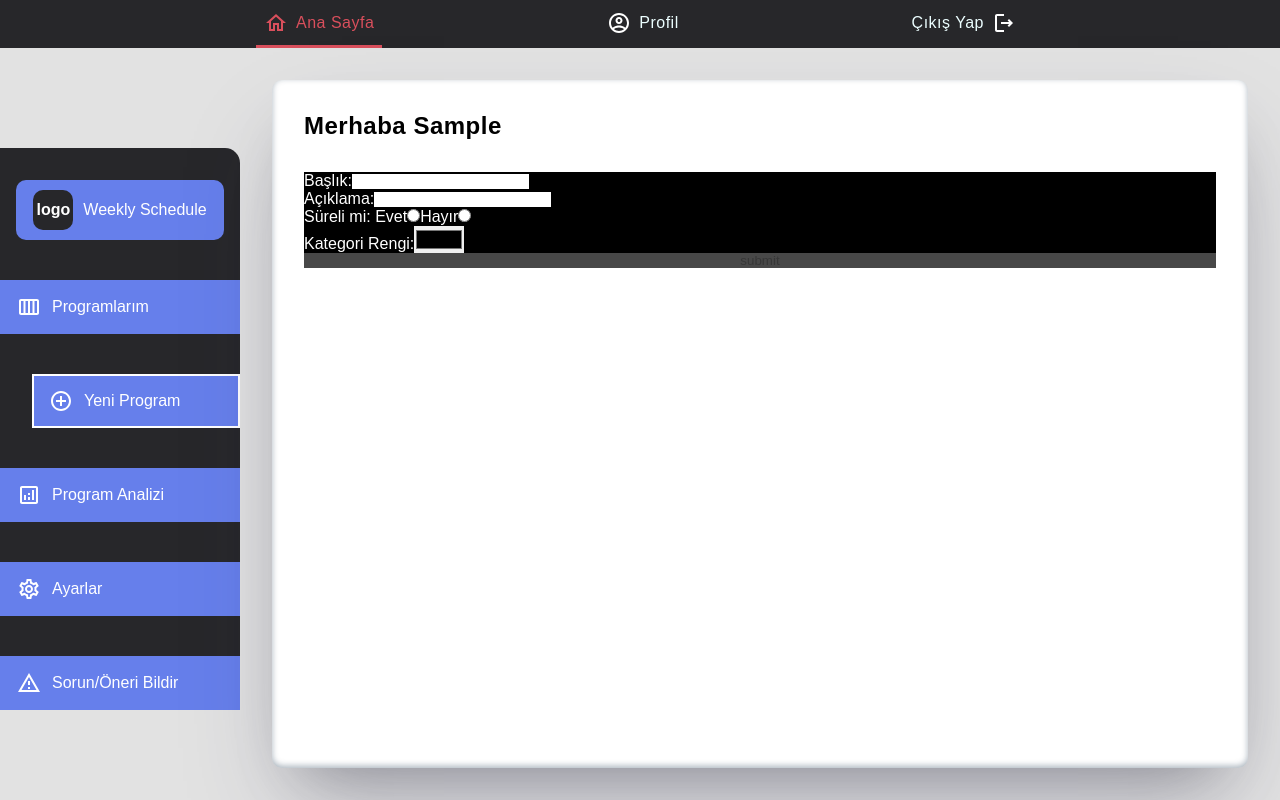
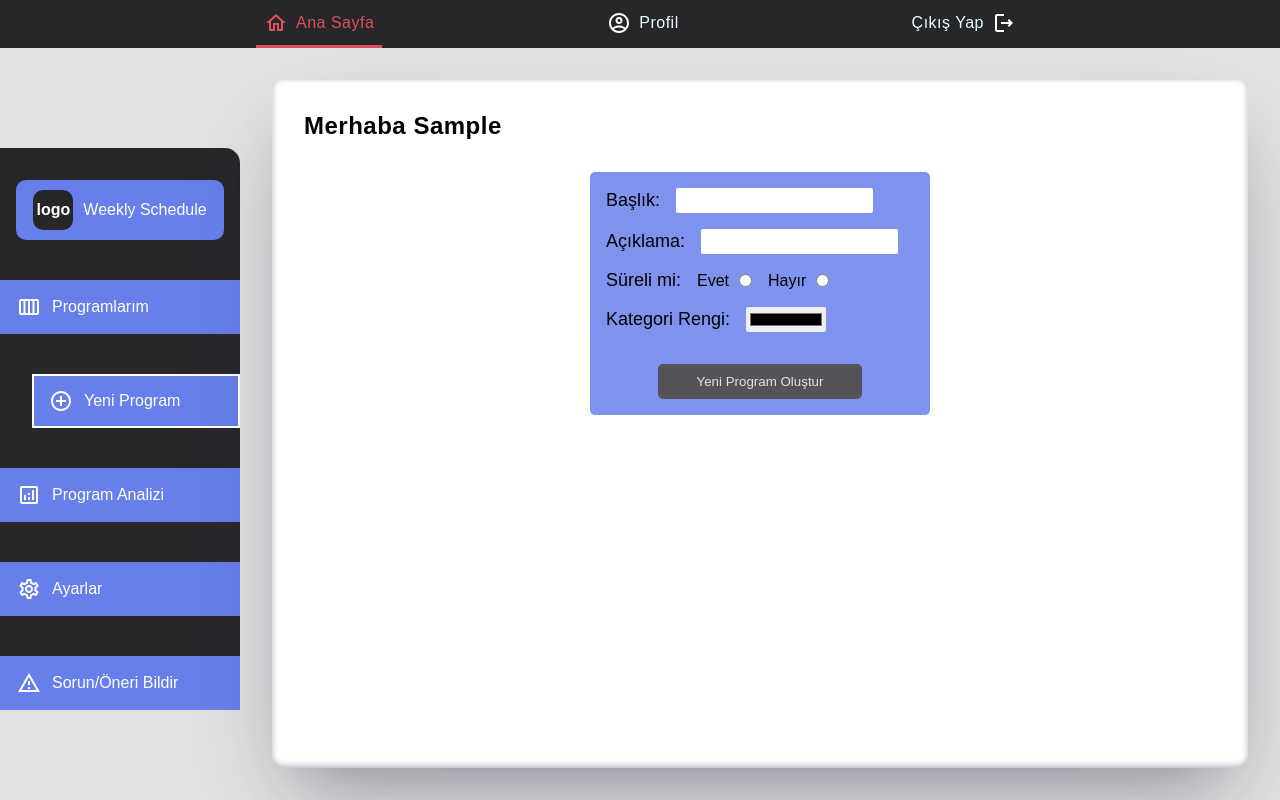
Before and after one commit to muhammedakb/weekly-schedule, a React (Create React App) app: page /weekly-schedule/add-new in a window 1280 px wide. Built offline with nearby package versions, Linux system fonts and the light colour scheme; no server answers; sample sign-in values are in the browser's storage; a web font is replaced by a local one.

Commit message:
New program comp. style

```diff
--- a/data/schedules.json
+++ b/data/schedules.json
@@ -71,6 +71,14 @@
       "startingDate": "13 Mart 2022",
       "endDate": "",
       "category": "#6250ed"
+    },
+    {
+      "id": "79pjnxax6raoux2mzc7x",
+      "title": "nasıl yani reis",
+      "description": "yok",
+      "startingDate": "24 Mart 2022",
+      "endDate": "22 Temmuz 2022",
+      "category": "#d22d2d"
     }
   ]
 }
--- a/src/pages/schedule/NewProgram.jsx
+++ b/src/pages/schedule/NewProgram.jsx
@@ -32,15 +32,7 @@ const NewProgram = () => {
     }
   };
   return (
-    <form
-      style={{
-        display: "flex",
-        flexDirection: "column",
-        background: "#000",
-        color: "#fff",
-      }}
-      onSubmit={handleSubmit(onSubmit)}
-    >
+    <form className="add-new-form" onSubmit={handleSubmit(onSubmit)}>
       <label htmlFor="title">
         Başlık:
         <input
@@ -58,7 +50,9 @@ const NewProgram = () => {
         />
       </label>
       <label htmlFor="isendtime">
-        Süreli mi: Evet
+        Süreli mi:
+        <div className="add-new-form-radio">
+          Evet
           <input
             type="radio"
             id="isendtime"
@@ -66,6 +60,8 @@ const NewProgram = () => {
             value={true}
             onChange={() => setIsChecked(true)}
           />
+        </div>
+        <div className="add-new-form-radio">
           Hayır
           <input
             type="radio"
@@ -74,6 +70,7 @@ const NewProgram = () => {
             value={false}
             onChange={() => setIsChecked(false)}
           />
+        </div>
       </label>
       {isChecked ? (
         <label htmlFor="endtime">
@@ -95,7 +92,11 @@ const NewProgram = () => {
           {...register("category", { required: true })}
         />
       </label>
-      <input type="submit" value="submit" disabled={!formState.isDirty} />
+      <input
+        type="submit"
+        value="yeni program oluştur"
+        disabled={!formState.isDirty}
+      />
     </form>
   );
 };
--- a/src/style/main.scss
+++ b/src/style/main.scss
@@ -9,6 +9,7 @@
 @import "./pages/login";
 @import "./pages/profile";
 @import "./pages/programs";
+@import "./pages/newProgram";
 
 // COMPONENTS
 @import "./components/loginForm";
--- /dev/null
+++ b/src/style/pages/_newProgram.scss
@@ -0,0 +1,53 @@
+.add-new-form {
+  @include flex-column;
+  width: 340px;
+  padding: 1rem;
+  margin: 0 auto;
+  background-color: #667eebd5;
+  border-radius: 5px;
+  row-gap: 1rem;
+  font-size: 18px;
+  label {
+    @include vertical-center;
+    gap: 1rem;
+  }
+  &-radio {
+    @include vertical-center;
+    gap: 10px;
+    font-size: 16px;
+  }
+  input[type="text"] {
+    height: 25px;
+    padding: 10px;
+    border-radius: 2px;
+  }
+  input[type="date"] {
+    padding: 5px;
+    border-radius: 5px;
+  }
+  input[type="color"] {
+    width: 80px;
+    height: 25px;
+    padding: 2px;
+    border-radius: 2px;
+  }
+  input[type="submit"] {
+    width: 66%;
+    height: 35px;
+    margin-left: 17%;
+    margin-top: 1rem;
+    border-radius: 5px;
+    @include center-flex;
+    background-color: #27272a;
+    color: #e2e2e2;
+    text-transform: capitalize;
+    cursor: pointer;
+    &:hover {
+      background-color: #27272ac9;
+    }
+    &:disabled {
+      background-color: #535358;
+      cursor: not-allowed;
+    }
+  }
+}
--- a/src/style/utils/_mix.scss
+++ b/src/style/utils/_mix.scss
@@ -19,3 +19,8 @@
   display: flex;
   justify-content: center;
 }
+
+@mixin flex-column {
+  display: flex;
+  flex-direction: column;
+}
```
Also changed, not shown: data/scheduleDetail.json (added, +16 -0 lines). Lines whose indentation alone changed are shown as unchanged.
